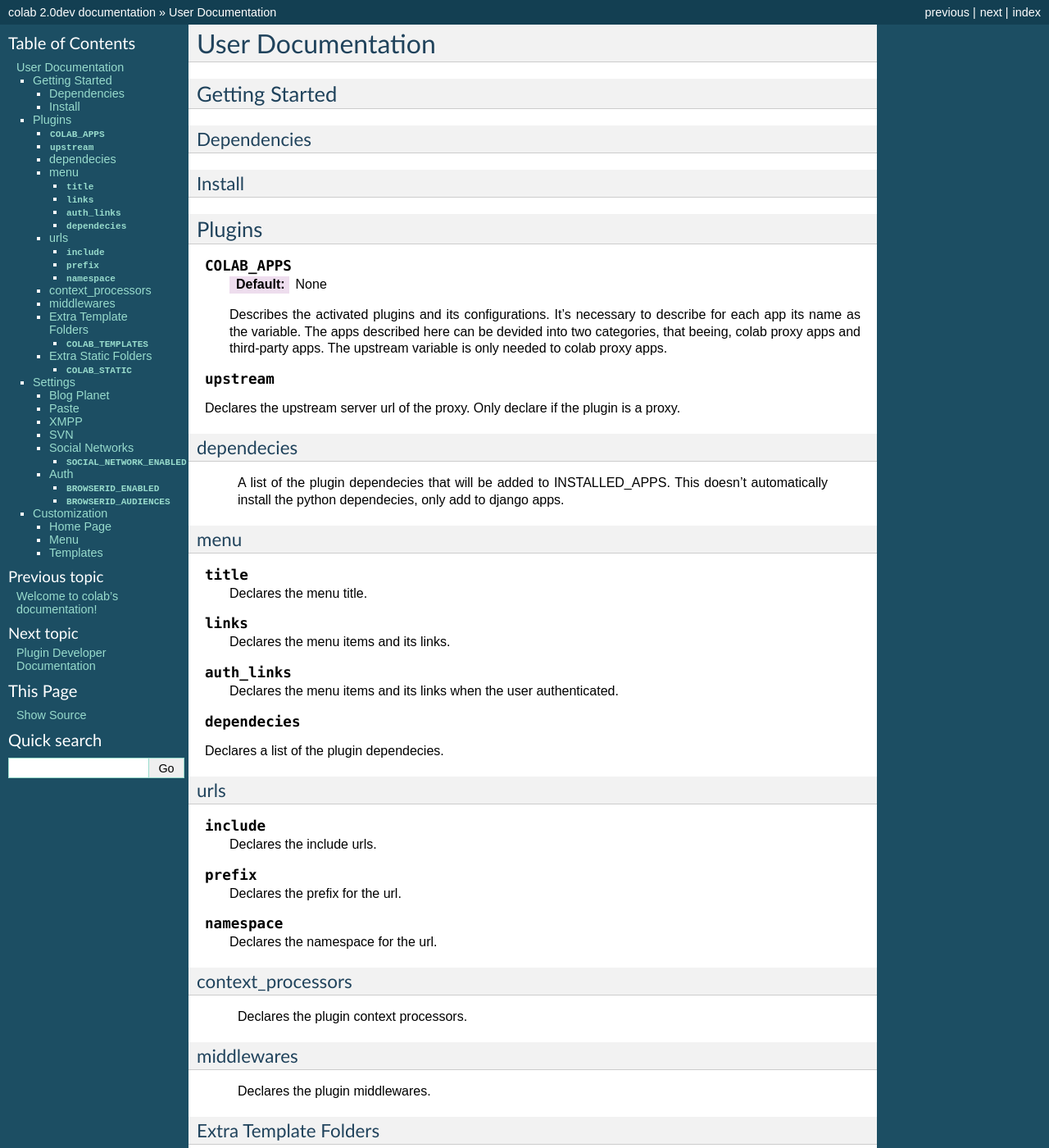
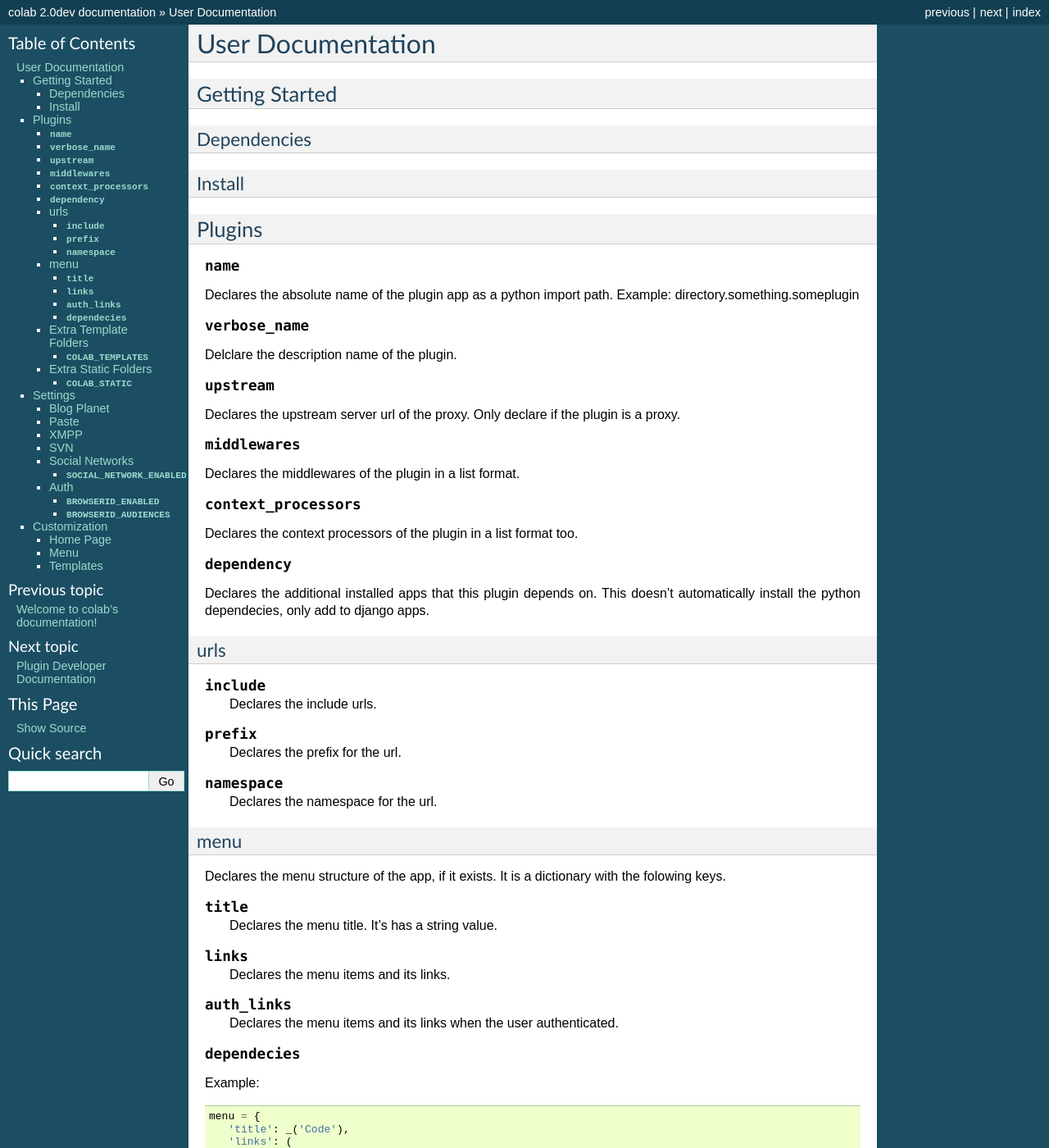
Before and after one commit to colab/colab, a Sphinx documentation site: the page built from docs/source/user.rst, in a window 1280 px wide and 1400 px high. Shown: the whole window at 82% size. Built offline with Sphinx 7.4.7, drawn with Linux system fonts in a browser that asks for light colours; formulas are drawn with MathJax 3; some of the changed text lies outside the part shown.

Commit message:
Update User documentation for plugins
Signed-off-by: Alexandre Barbosa <alexandreab@live.com>
Signed-off-by: Gustavo Jaruga <darksshades@gmail.com>

```diff
--- a/docs/source/user.rst
+++ b/docs/source/user.rst
@@ -14,41 +14,33 @@
 
 Plugins
 -------
-.. attribute:: COLAB_APPS
+.. attribute:: name
 
-   :default: None
+Declares the absolute name of the plugin app as a python import path. Example:
+directory.something.someplugin
 
-   Describes the activated plugins and its configurations. It's necessary to describe
-   for each app its name as the variable. The apps described here can be devided into
-   two categories, that beeing, colab proxy apps and third-party apps.
-   The upstream variable is only needed to colab proxy apps.
+.. attribute:: verbose_name
+
+Delclare the description name of the plugin.
 
 .. attribute:: upstream
 
-Declares the upstream server url of the proxy. Only declare if the plugin is a proxy.
+Declares the upstream server url of the proxy. Only declare if the plugin is a
+proxy.
 
-dependecies
-+++++++++++
+.. attribute:: middlewares
 
-    A list of the plugin dependecies that will be added to INSTALLED_APPS.
-    This doesn't automatically install the python dependecies, only add to django apps.
+Declares the middlewares of the plugin in a list format.
 
+.. attribute:: context_processors
 
-menu
-++++
+Declares the context processors of the plugin in a list format too.
 
-.. attribute:: title
+.. attribute:: dependency
 
-    Declares the menu title.
-.. attribute:: links
-
-    Declares the menu items and its links.
-.. attribute:: auth_links
-
-    Declares the menu items and its links when the user authenticated.
-.. attribute:: dependecies
-
-Declares a list of the plugin dependecies.
+Declares the additional installed apps that this plugin depends on.
+This doesn't automatically install the python dependecies, only add to django
+apps.
 
 urls
 ++++
@@ -63,15 +55,38 @@
 
     Declares the namespace for the url.
 
-context_processors
-++++++++++++++++++
+menu
+++++
 
-    Declares the plugin context processors.
+Declares the menu structure of the app, if it exists. It is a dictionary with
+the folowing keys.
 
-middlewares
-+++++++++++
+.. attribute:: title
 
-    Declares the plugin middlewares.
+    Declares the menu title. It's has a string value.
+.. attribute:: links
+
+    Declares the menu items and its links.
+.. attribute:: auth_links
+
+    Declares the menu items and its links when the user authenticated.
+.. attribute:: dependecies
+
+Example:
+
+.. code-block:: python
+
+   menu = {
+      'title': _('Code'),
+      'links': (
+          (_('Public Projects'), 'public/projects'),
+      ),
+      'auth_links': (
+          (_('Profile'), 'profile'),
+          (_('New Project'), 'projects/new'),
+          (_('Projects'), 'dashboard/projects'),
+      ),
+   }
 
 
 Extra Template Folders
@@ -113,7 +128,7 @@
 .. TODO
 
 Social Networks
-++++
++++++++++++++++
 .. attribute:: SOCIAL_NETWORK_ENABLED
 
    :default: False
```
